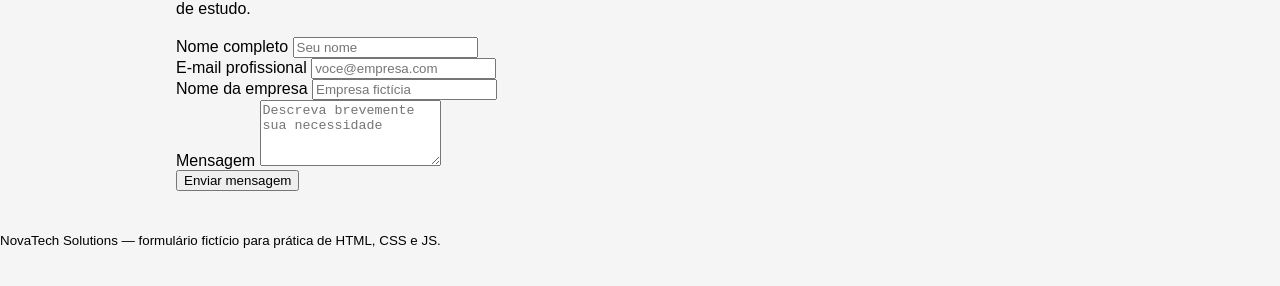
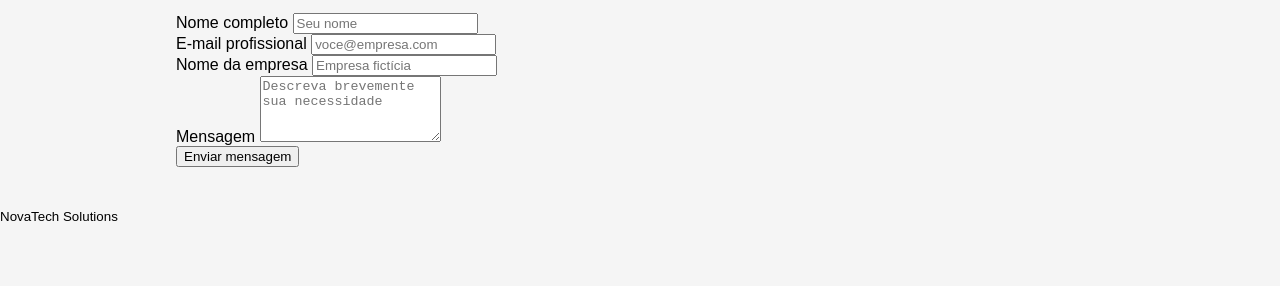
Before and after one commit to dev-joaomiranda/web-portfolio, a plain HTML site: page projeto-01-landing-page/index.html in a window 1280 px wide. Shown: the part 220-506 px from the top of the page. Drawn offline with Linux system fonts and the light colour scheme.

Commit message:
Update contact form text for clarity
Removed references to the form being for study purposes.

```diff
--- a/projeto-01-landing-page/index.html
+++ b/projeto-01-landing-page/index.html
@@ -15,7 +15,7 @@
       <h1>Contato comercial</h1>
       <p>
         Preencha o formulário abaixo para simular um contato com a equipe da
-        <strong>NovaTech Solutions</strong>. Este formulário é apenas para fins de estudo.
+        <strong>NovaTech Solutions</strong>.
       </p>
 
       <form id="contato-form" class="card">
@@ -70,7 +70,7 @@
 
     <footer class="footer">
       <small>
-        NovaTech Solutions — formulário fictício para prática de HTML, CSS e JS.
+        NovaTech Solutions
       </small>
     </footer>
   </div>
```
